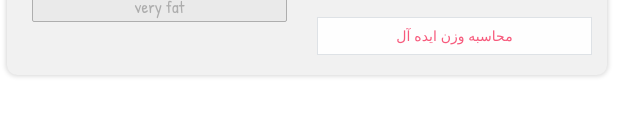
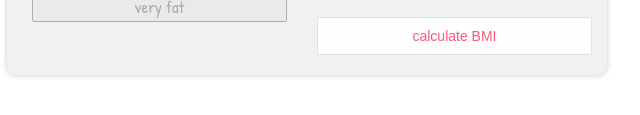
Before and after one commit to devshashtag/bmi-calculator, a plain HTML site: page index.html in a window 1280 px wide. Shown: the part 517-632 px from the top of the page, 333-973 px from the left. Drawn offline with Linux system fonts and the light colour scheme.

Commit message:
button calculateBmi text updated

```diff
--- a/index.html
+++ b/index.html
@@ -78,7 +78,7 @@
             </div>
 
             <!-- button -->
-            <button id="calculateBmi">محاسبه وزن ایده آل</button>
+            <button id="calculateBmi">calculate BMI</button>
           </div>
         </div>
       </section>
```
